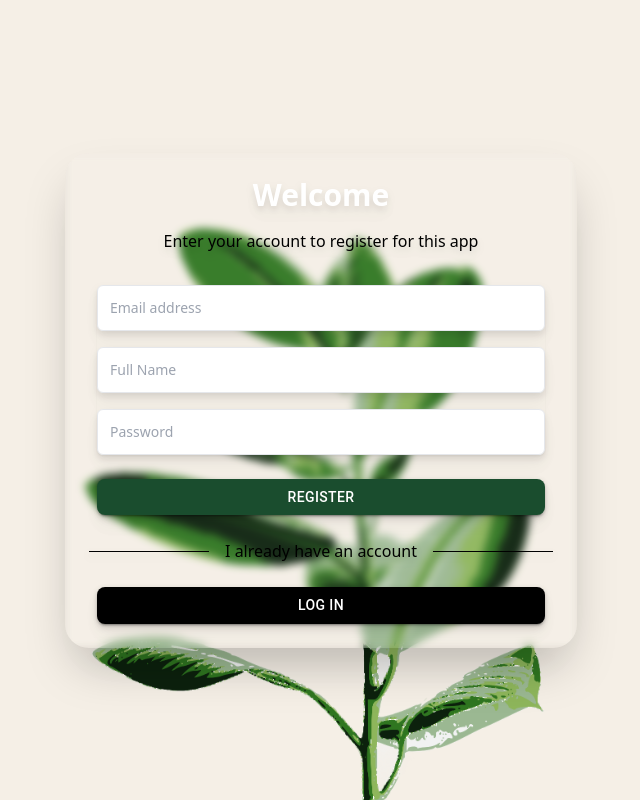
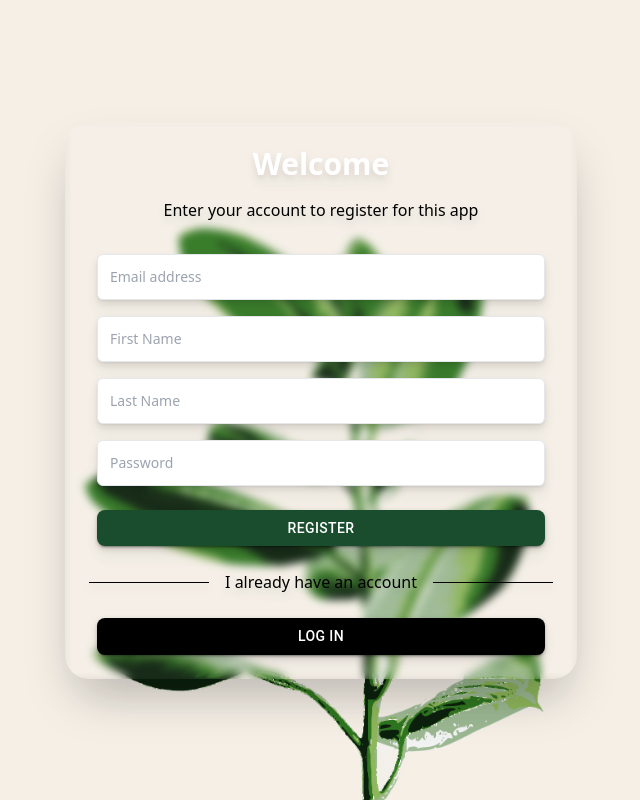
Before and after one commit to GardenGuru2324/Frontend-GardenGuru, a React (Vite) app: page /register in a window 1280 px wide. Shown: the whole page, without its empty margins (319-959 px from the left). Built offline with nearby package versions, Linux system fonts and the light colour scheme.

Commit message:
Feat/guru 20 (#24) (#25)
* fix pagination margin bug

* add plant to my plants

* added modal to message

* add plant done

* fix color of alert

* fixed register full name

* fixed login en register shadows

* plant delete

* added modal after plant deletion

```diff
--- a/src/components/login/inputFields.tsx
+++ b/src/components/login/inputFields.tsx
@@ -9,7 +9,7 @@ const InputFields = ({ setEmail, setPassword }: InputFieldProps) => {
       <div>
         <input
           placeholder="Email address"
-          className="appearance-none relative block w-full p-3 border bg-white rounded-md sm:text-sm"
+          className="appearance-none relative block w-full p-3 border bg-white rounded-md sm:text-sm shadow-sm"
           required={true}
           type="email"
           name="email"
@@ -20,7 +20,7 @@ const InputFields = ({ setEmail, setPassword }: InputFieldProps) => {
       <div className="mt-4">
         <input
           placeholder="Password"
-          className="appearance-none relative block w-full p-3 border bg-white rounded-md sm:text-sm"
+          className="appearance-none relative block w-full p-3 border bg-white rounded-md sm:text-sm shadow-sm"
           required={true}
           type="password"
           name="password"
--- a/src/components/login/loginForm.tsx
+++ b/src/components/login/loginForm.tsx
@@ -13,7 +13,7 @@ interface LoginFormProps {
 const LoginForm = ({ setPassword, setEmail, errorMessage, handleLogin, loading }: LoginFormProps) => {
   return (
     <form className="mt-8 space-y-6" onSubmit={(e) => handleLogin(e)} id="login-form">
-      <div className="rounded-md shadow-sm gap-4 flex flex-col">
+      <div className="rounded-md gap-4 flex flex-col">
         <InputFields setPassword={setPassword} setEmail={setEmail} />
       </div>
 
--- a/src/components/myPlantDetails/bottomDetailSection.tsx
+++ b/src/components/myPlantDetails/bottomDetailSection.tsx
@@ -1,11 +1,30 @@
 import Box from "@mui/material/Box";
 import BottomNavigation from "@mui/material/BottomNavigation";
-import { useState } from "react";
+import { useContext, useState } from "react";
 import { Button } from "@mui/material";
 import { Sprout } from "lucide-react";
+import { deleteMyPlantByPlantId } from "../../services/plants/deleteMyPlant";
+import { AuthContext } from "../../contexts/AuthContext";
+import { useNavigate } from "react-router-dom";
 
-export function BottomDetailSection() {
+interface BottomDetailSectionProps {
+  plantId: string;
+  setModal: (modal: boolean) => void;
+}
+
+export function BottomDetailSection({ plantId, setModal }: BottomDetailSectionProps) {
   const [value, setValue] = useState(0);
+  const { userId } = useContext(AuthContext);
+  const navigate = useNavigate();
+
+  const deleteMyPlant = async () => {
+    await deleteMyPlantByPlantId(userId, plantId);
+    setModal(true);
+    setTimeout(() => {
+      setModal(false);
+      navigate("/myPlants");
+    }, 3000);
+  };
 
   return (
     <Box sx={{ maxWidth: "1400px", width: "100%" }}>
@@ -34,6 +53,7 @@ export function BottomDetailSection() {
           }}
           startIcon={<Sprout />}
           id="delete-myPlant-button"
+          onClick={deleteMyPlant}
         >
           Delete plant
         </Button>
--- a/src/components/register/inputFields.tsx
+++ b/src/components/register/inputFields.tsx
@@ -1,16 +1,17 @@
 interface InputFieldProps {
   setEmail: (email: string) => void;
   setPassword: (passwoord: string) => void;
-  setFullName: (email: string) => void;
+  setFirstName: (firstName: string) => void;
+  setLastName: (lastName: string) => void;
 }
 
-const InputFields = ({ setEmail, setPassword, setFullName }: InputFieldProps) => {
+const InputFields = ({ setEmail, setPassword, setFirstName, setLastName }: InputFieldProps) => {
   return (
     <div>
       <div>
         <input
           placeholder="Email address"
-          className="appearance-none relative block w-full p-3 border bg-white rounded-md sm:text-sm"
+          className="appearance-none relative block w-full p-3 border bg-white rounded-md sm:text-sm shadow-sm"
           required={true}
           type="email"
           name="email"
@@ -21,20 +22,32 @@ const InputFields = ({ setEmail, setPassword, setFullName }: InputFieldProps) =>
 
       <div className="mt-4">
         <input
-          placeholder="Full Name"
-          className="appearance-none relative block w-full p-3 border bg-white rounded-md sm:text-sm"
+          placeholder="First Name"
+          className="appearance-none relative block w-full p-3 border bg-white rounded-md sm:text-sm shadow-sm"
           required={true}
           type="text"
           name="text"
           id="fullName-input"
-          onChange={(e) => setFullName(e.target.value)}
+          onChange={(e) => setFirstName(e.target.value)}
+        />
+      </div>
+
+      <div className="mt-4">
+        <input
+          placeholder="Last Name"
+          className="appearance-none relative block w-full p-3 border bg-white rounded-md sm:text-sm shadow-sm"
+          required={true}
+          type="text"
+          name="text"
+          id="fullName-input"
+          onChange={(e) => setLastName(e.target.value)}
         />
       </div>
 
       <div className="mt-4">
         <input
           placeholder="Password"
-          className="appearance-none relative block w-full p-3 border bg-white rounded-md sm:text-sm"
+          className="appearance-none relative block w-full p-3 border bg-white rounded-md sm:text-sm shadow-sm"
           required={true}
           type="password"
           name="password"
--- a/src/components/register/register.tsx
+++ b/src/components/register/register.tsx
@@ -15,7 +15,8 @@ export default function Register() {
 
   const [email, setEmail] = useState<string>("");
   const [password, setPassword] = useState<string>("");
-  const [fullName, setFullName] = useState<string>("");
+  const [firstName, setFirstName] = useState<string>("");
+  const [lastName, setLastName] = useState<string>("");
   const [loading, setLoading] = useState<boolean>(false);
   const [errorMessage, setErrorMessage] = useState<string | undefined>(undefined);
 
@@ -23,6 +24,8 @@ export default function Register() {
     event.preventDefault();
 
     setLoading(true);
+
+    const fullName: string = firstName + " " + lastName;
 
     const response = await registerUser(email, fullName, password);
 
@@ -47,7 +50,8 @@ export default function Register() {
             <RegisterForm
               handleRegister={handleRegister}
               setEmail={setEmail}
-              setFullName={setFullName}
+              setFirstName={setFirstName}
+              setLastName={setLastName}
               setPassword={setPassword}
               errorMessage={errorMessage!}
               loading={loading}
--- a/src/components/register/registerForm.tsx
+++ b/src/components/register/registerForm.tsx
@@ -5,24 +5,18 @@ import InputFields from "./inputFields";
 interface RegisterFormProps {
   setPassword: (password: string) => void;
   setEmail: (email: string) => void;
-  setFullName: (email: string) => void;
+  setFirstName: (firstName: string) => void;
+  setLastName: (lastName: string) => void;
   handleRegister: (event: React.FormEvent) => void;
   errorMessage: string;
   loading: boolean;
 }
 
-const RegisterForm = ({
-  setPassword,
-  setEmail,
-  errorMessage,
-  handleRegister,
-  setFullName,
-  loading,
-}: RegisterFormProps) => {
+const RegisterForm = ({ setPassword, setEmail, errorMessage, handleRegister, setFirstName, setLastName, loading }: RegisterFormProps) => {
   return (
     <form className="mt-8 space-y-6" onSubmit={(e) => handleRegister(e)} id="register-form">
-      <div className="rounded-md shadow-sm gap-4 flex flex-col">
-        <InputFields setPassword={setPassword} setEmail={setEmail} setFullName={setFullName} />
+      <div className="rounded-md gap-4 flex flex-col">
+        <InputFields setPassword={setPassword} setEmail={setEmail} setFirstName={setFirstName} setLastName={setLastName} />
       </div>
 
       {errorMessage && <ErrorMessage errorMessage={errorMessage} />}
--- a/src/components/treflePlantDetails/bottomDetailSection.tsx
+++ b/src/components/treflePlantDetails/bottomDetailSection.tsx
@@ -1,11 +1,45 @@
 import Box from "@mui/material/Box";
 import BottomNavigation from "@mui/material/BottomNavigation";
-import { useState } from "react";
+import { useContext, useState } from "react";
 import { Button } from "@mui/material";
 import { Sprout } from "lucide-react";
+import { TreflePlantDetails } from "../../models/treflePlant/treflePlantDetails";
+import { NewPlant } from "../../models/plant/newPlant";
+import { AuthContext } from "../../contexts/AuthContext";
+import { addPlantToMyPlants } from "../../services/plants/addPlant";
 
-export function BottomDetailSection() {
+interface BottomDetailSectionProps {
+  treflePlant: TreflePlantDetails;
+  setModal: (modal: boolean) => void;
+}
+
+export function BottomDetailSection({ treflePlant, setModal }: BottomDetailSectionProps) {
   const [value, setValue] = useState(0);
+  const { userId } = useContext(AuthContext);
+
+  const addTreflePlantToMyPlants = async () => {
+    let newPlant: NewPlant = {
+      plantName: treflePlant.data.common_name,
+      locationId: "1234", // Fix
+      plantImage: treflePlant.data.image_url,
+      isVegetable: treflePlant.data.vegetable,
+      plantGrowthHabit: treflePlant.data.main_species.specifications.growth_habit,
+      plantAvgHeight: treflePlant.data.main_species.specifications.average_height.cm,
+      plantMaxHeight: treflePlant.data.main_species.specifications.maximum_height.cm,
+      plantGrowthRate: treflePlant.data.main_species.specifications.growth_rate,
+      plantDaysToHarvest: treflePlant.data.main_species.growth.days_to_harvest,
+      plantRowSpacing: treflePlant.data.main_species.growth.row_spacing.cm,
+      plantMinTemp: treflePlant.data.main_species.growth.maximum_temperature.deg_c,
+      plantMaxTemp: treflePlant.data.main_species.growth.minimum_temperature.deg_c,
+      userId: userId,
+    };
+    await addPlantToMyPlants(newPlant);
+    setModal(true);
+
+    setTimeout(() => {
+      setModal(false);
+    }, 5000);
+  };
 
   return (
     <Box sx={{ maxWidth: "1400px", width: "100%" }}>
@@ -34,6 +68,7 @@ export function BottomDetailSection() {
           }}
           startIcon={<Sprout />}
           id="add-treflePlant-button"
+          onClick={addTreflePlantToMyPlants}
         >
           Add plant to my plants
         </Button>
--- /dev/null
+++ b/src/models/plant/newPlant.ts
@@ -0,0 +1,15 @@
+export interface NewPlant {
+  plantName: string;
+  locationId: string;
+  plantImage: string;
+  isVegetable: boolean;
+  plantGrowthHabit: string | null;
+  plantAvgHeight: number | null;
+  plantMaxHeight: number | null;
+  plantGrowthRate: string | null;
+  plantDaysToHarvest: number | null;
+  plantRowSpacing: number | null;
+  plantMinTemp: number | null;
+  plantMaxTemp: number | null;
+  userId: string;
+}
--- /dev/null
+++ b/src/services/plants/addPlant.ts
@@ -0,0 +1,10 @@
+import axios from "axios";
+import { NewPlant } from "../../models/plant/newPlant";
+
+const baseUrl = process.env.BASE_URL;
+
+export const addPlantToMyPlants = async (newPant: NewPlant) => {
+  const response = await axios.post(`${baseUrl}/plant`, newPant);
+
+  return response.data;
+};
--- /dev/null
+++ b/src/services/plants/deleteMyPlant.ts
@@ -0,0 +1,9 @@
+import axios from "axios";
+
+const baseUrl = process.env.BASE_URL;
+
+export const deleteMyPlantByPlantId = async (userId: string, plantId: string) => {
+  const response = await axios.delete(`${baseUrl}/user/${userId}/plants/${plantId}`);
+
+  return response.data;
+};
```
Also changed, not shown: src/pages/myPlantDetails.tsx (+13 -1 lines), src/pages/treflePlantDetails.tsx (+12 -1 lines).
